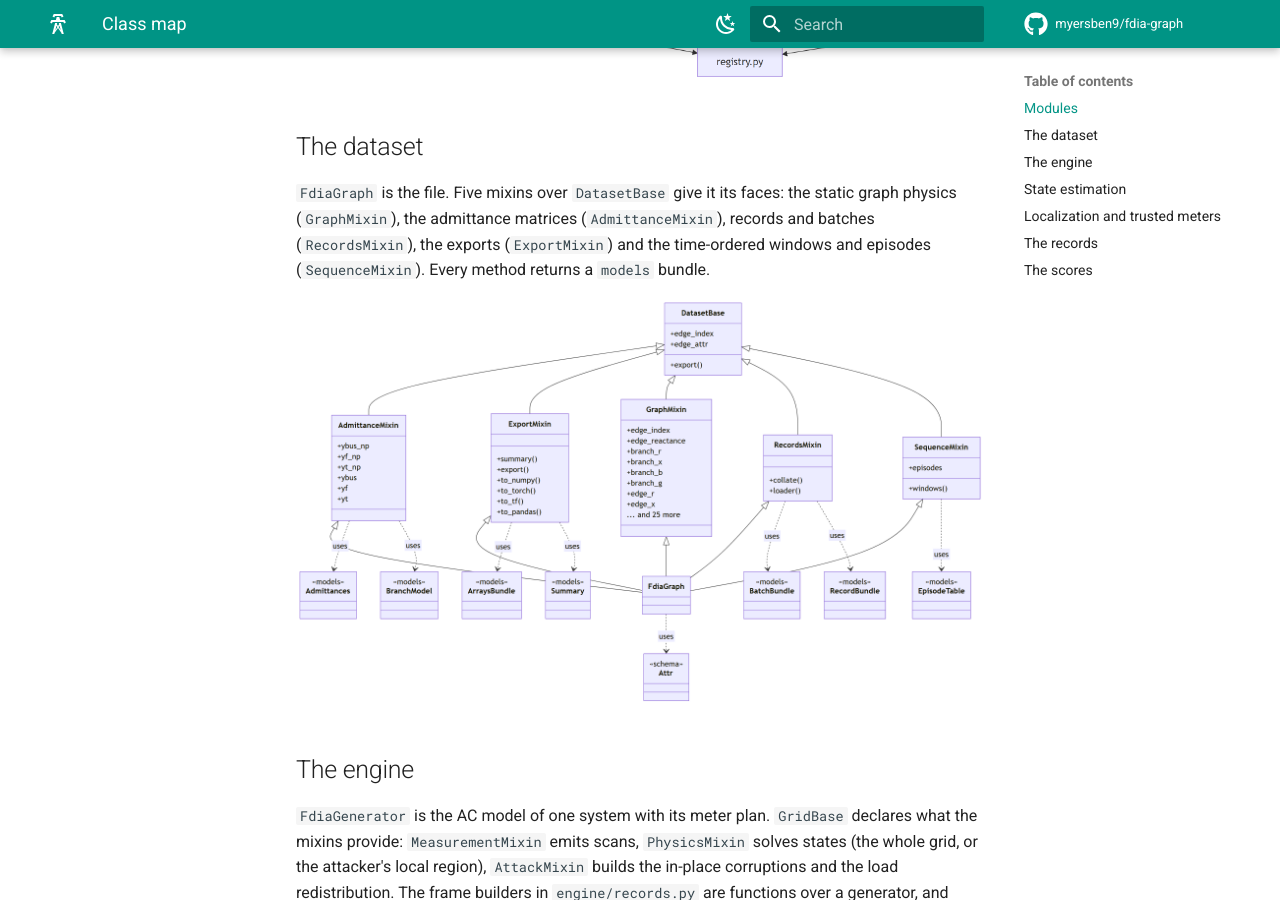
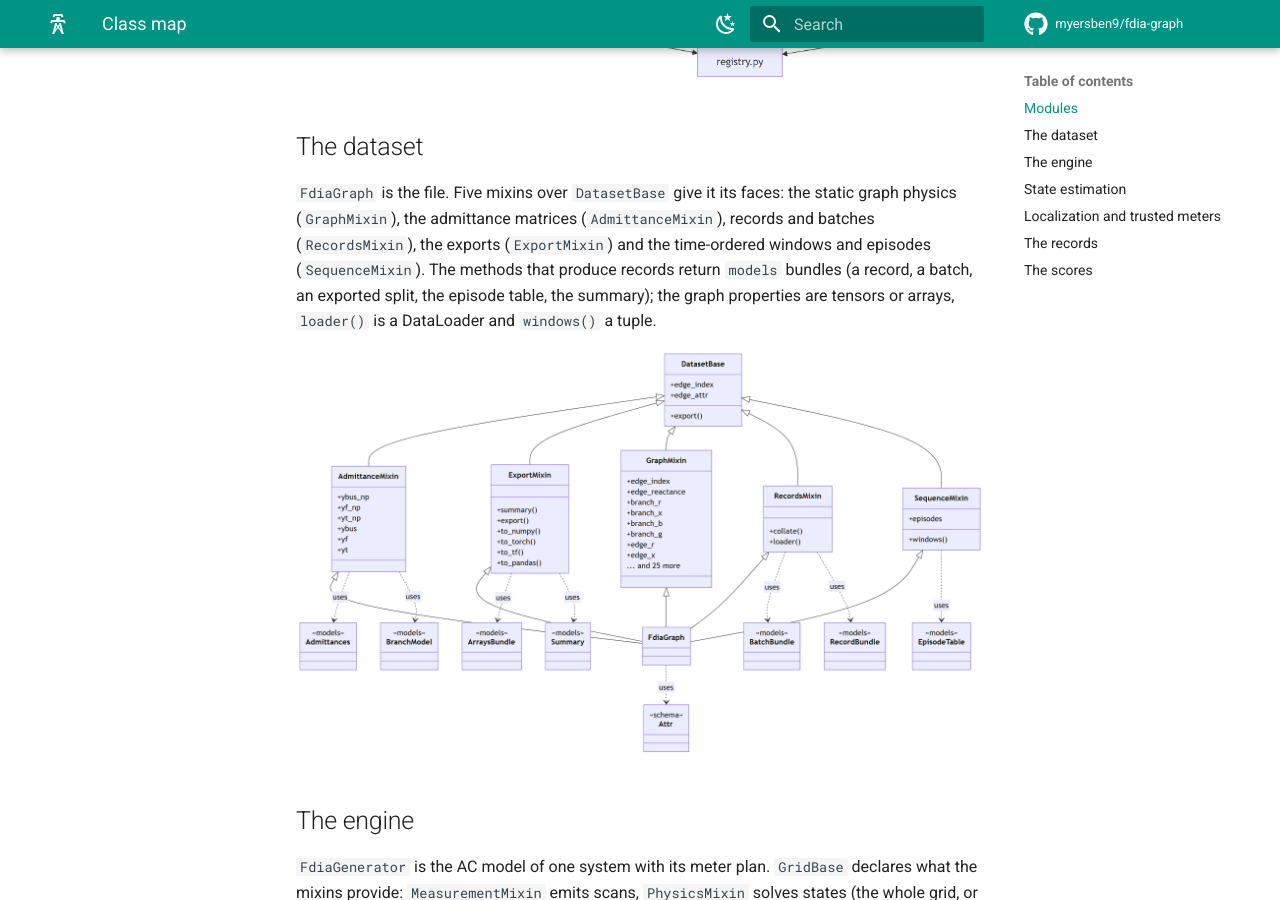
Before and after one commit to myersben9/fdia-graph, an MkDocs documentation site: the page built from docs/reference/CLASS_MAP.md, in a window 1280 px wide and 900 px high, scrolled down 911 px. Built offline with MkDocs 1.6.1 and Material for MkDocs 9.7.7, drawn with Linux system fonts in a browser that asks for light colours; comment, search, counter and statistics services are not loaded.

Commit message:
Class map: which dataset methods return bundles and which do not

```diff
--- a/docs/reference/CLASS_MAP.md
+++ b/docs/reference/CLASS_MAP.md
@@ -24,8 +24,9 @@ same reason. `streams.py` and `torch_data.py` retire in 0.19.
 
 `FdiaGraph` is the file. Five mixins over `DatasetBase` give it its faces: the static graph physics
 (`GraphMixin`), the admittance matrices (`AdmittanceMixin`), records and batches (`RecordsMixin`), the
-exports (`ExportMixin`) and the time-ordered windows and episodes (`SequenceMixin`). Every method returns
-a `models` bundle.
+exports (`ExportMixin`) and the time-ordered windows and episodes (`SequenceMixin`). The methods that
+produce records return `models` bundles (a record, a batch, an exported split, the episode table, the
+summary); the graph properties are tensors or arrays, `loader()` is a DataLoader and `windows()` a tuple.
 
 ![Class diagram of the dataset package: DatasetBase with GraphMixin, AdmittanceMixin, RecordsMixin, ExportMixin and SequenceMixin under it and FdiaGraph inheriting all five; the mixins use ArraysBundle, Summary, BatchBundle, RecordBundle, EpisodeTable, Admittances and BranchModel](../figures/diagrams/classes_dataset.png)
 
```
